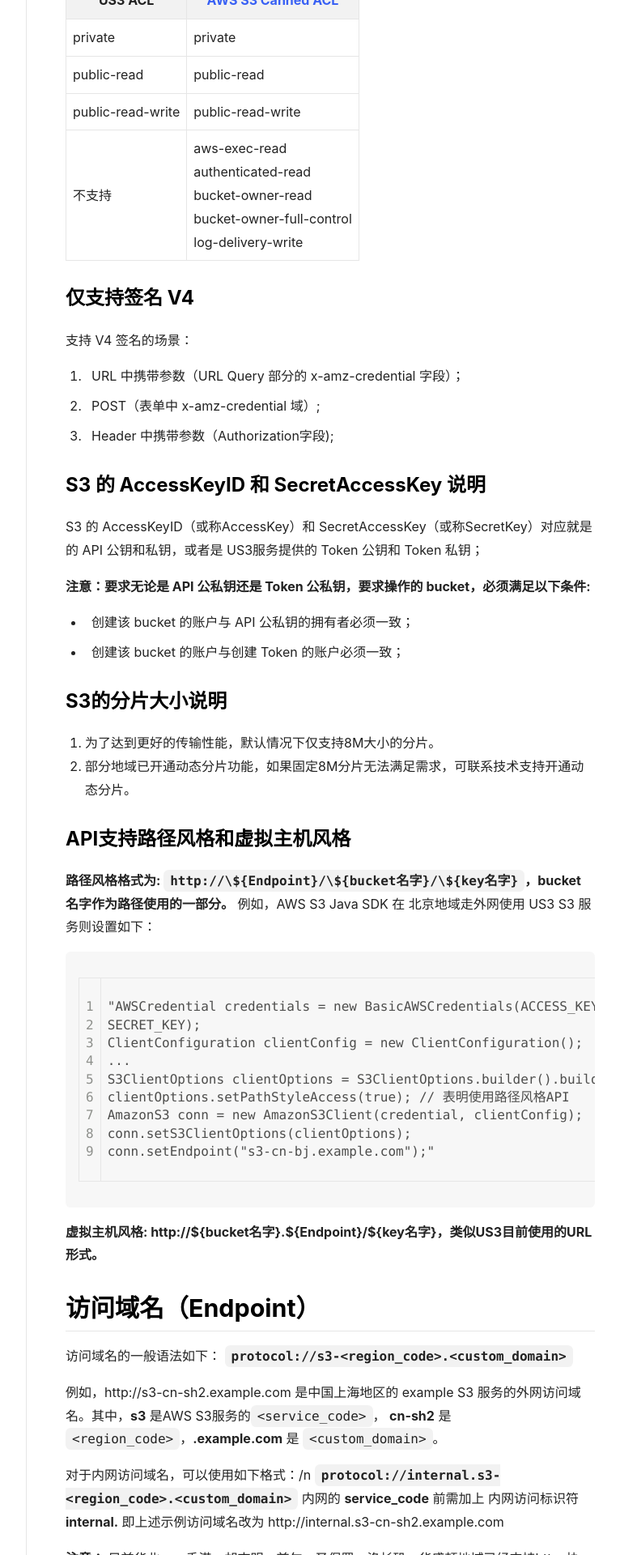
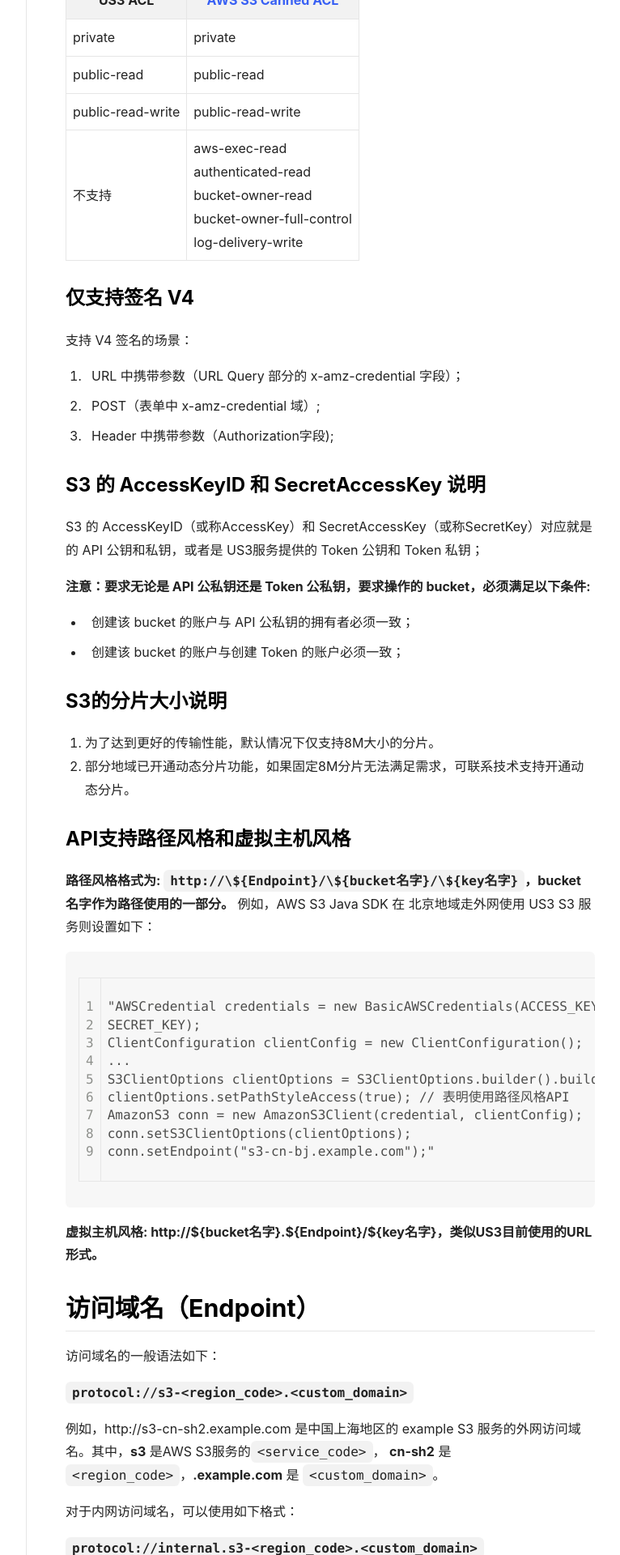
Before and after one commit to ucloud-us3/ucloud-us3.github.io, a Jekyll site: the page built from collections/_node.js-sdk/AWS_S3协议支持说明.md, in a window 1280 px wide. Shown: the part 3080-5000 px from the top of the page at 81% size, without its empty margins (217-983 px from the left). Built offline with Jekyll 4.4.1, drawn with Linux system fonts in a browser that asks for light colours; nearby versions of some CDN libraries; comment, search, counter and statistics services are not loaded; some of the changed text lies outside the part shown.

```diff
--- a/collections/_node.js-sdk/AWS_S3协议支持说明.md
+++ b/collections/_node.js-sdk/AWS_S3协议支持说明.md
@@ -133,12 +133,15 @@ S3 的 AccessKeyID（或称AccessKey）和 SecretAccessKey（或称SecretKey）
 
 ## 访问域名（Endpoint）
 访问域名的一般语法如下：
+
  **`protocol://s3-<region_code>.<custom_domain>`**
 
 例如，http://s3-cn-sh2.example.com 是中国上海地区的 example S3 服务的外网访问域名。其中，**s3** 是AWS S3服务的`<service_code>`， **cn-sh2** 是`<region_code>`，**.example.com** 是 `<custom_domain>`。
 
-对于内网访问域名，可以使用如下格式：/n
+对于内网访问域名，可以使用如下格式：
+
 **`protocol://internal.s3-<region_code>.<custom_domain>`**
+
 内网的 **service_code** 前需加上 内网访问标识符 **internal.**
 即上述示例访问域名改为 http://internal.s3-cn-sh2.example.com
 
```
